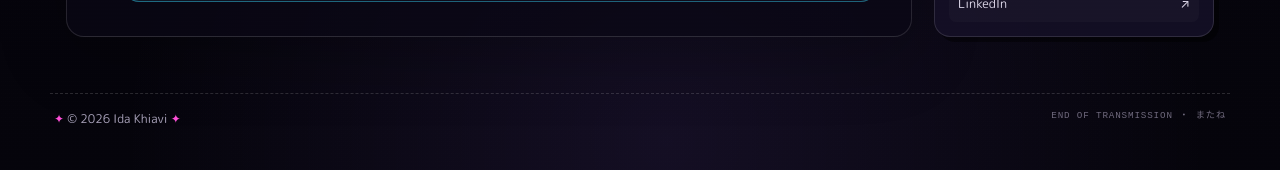
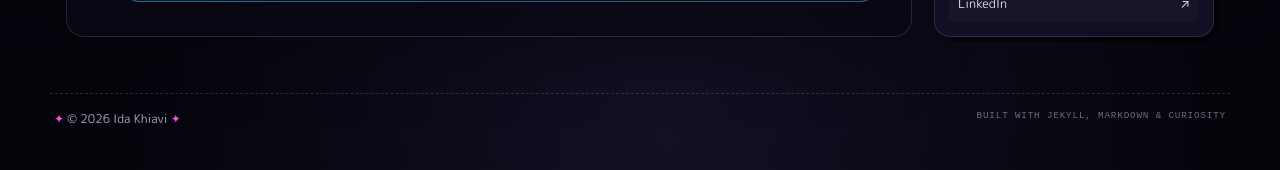
Before and after one commit to idakhiavi/idakhiavi.github.io, a Jekyll site: the page built from index.html, in a window 1280 px wide and 900 px high, scrolled down 718 px. Shown: the part 727-897 px from the top of the window. Built offline with Jekyll 4.4.1, drawn with Linux system fonts in a browser that asks for light colours; some web fonts are replaced.

Commit message:
Replace nightlife footer language

```diff
--- a/_includes/site-footer.html
+++ b/_includes/site-footer.html
@@ -1 +1 @@
-<footer class="site-footer"><div class="footer-inner"><p><span class="footer-spark" aria-hidden="true">✦</span> © <span id="year"></span> Ida Khiavi <span class="footer-spark" aria-hidden="true">✦</span></p><p class="footer-note">END OF TRANSMISSION <span lang="ja">・ またね</span></p></div></footer>
+<footer class="site-footer"><div class="footer-inner"><p><span class="footer-spark" aria-hidden="true">✦</span> © <span id="year"></span> Ida Khiavi <span class="footer-spark" aria-hidden="true">✦</span></p><p class="footer-note">BUILT WITH JEKYLL, MARKDOWN &amp; CURIOSITY</p></div></footer>
```
